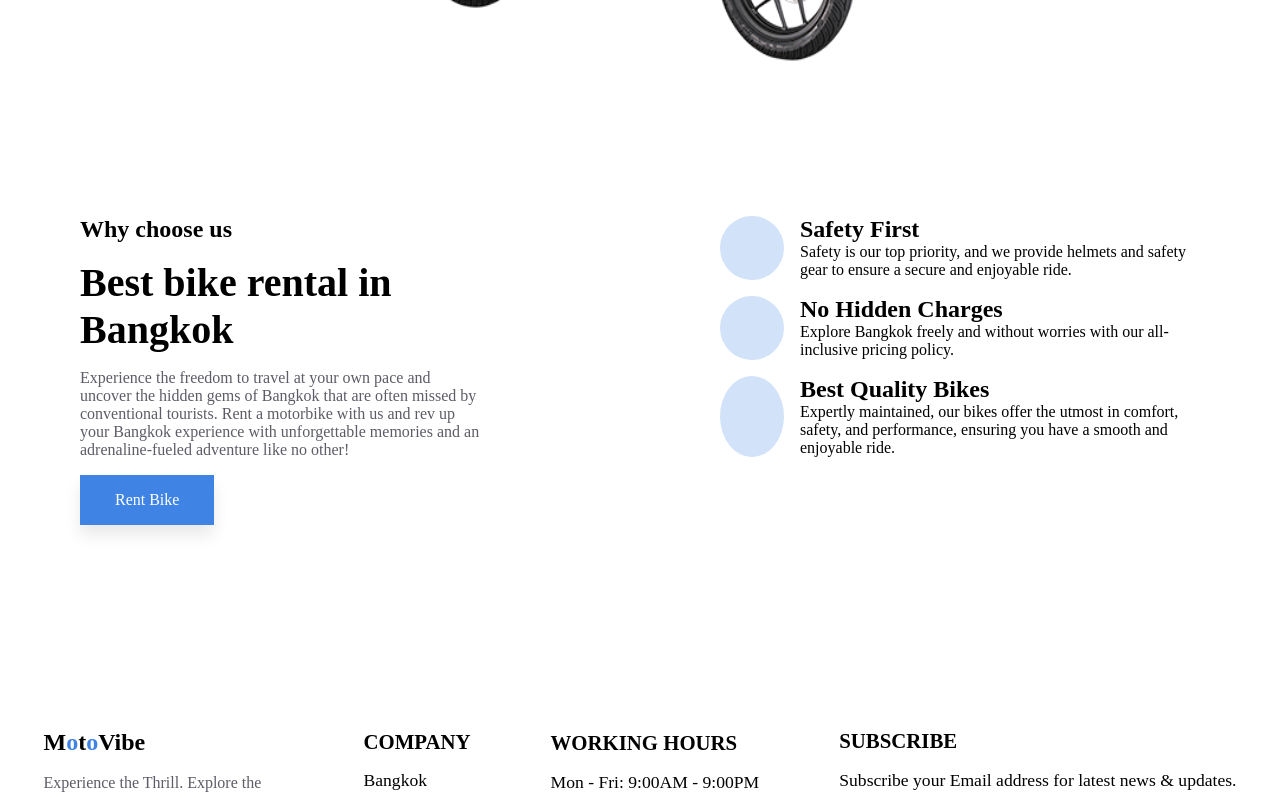
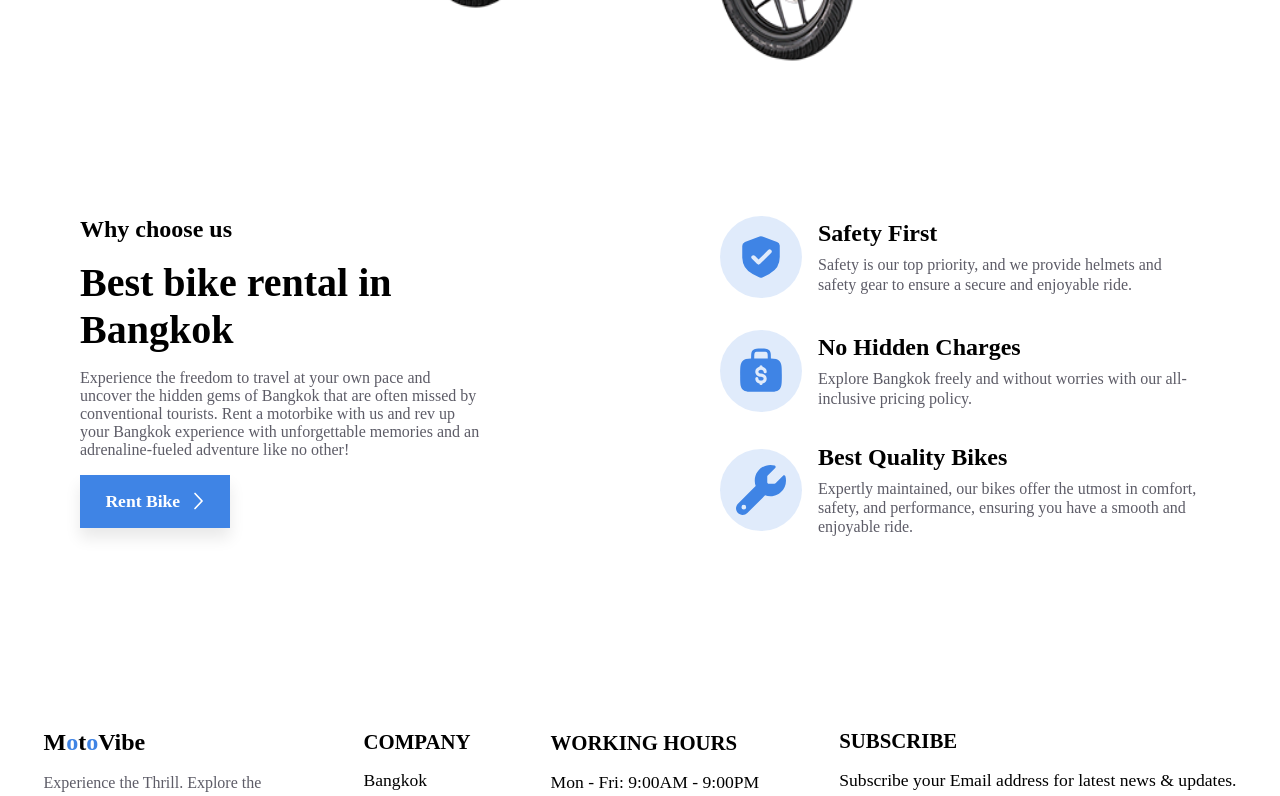
Before and after one commit to OnigiriKing/moto-vibe, a React (Create React App) app: page / in a window 1280 px wide. Shown: the part 2304-3100 px from the top of the page. Built offline with nearby package versions, Linux system fonts and the light colour scheme.

Commit message:
ChooseUs ready

```diff
--- a/src/pages/homePage/components/ChooseUs.jsx
+++ b/src/pages/homePage/components/ChooseUs.jsx
@@ -1,4 +1,5 @@
-
+import { homeSvg } from "../../../svg/homeSvg";
+import { chooseUs } from "../../../svg/chooseUsSvg";
 
 export function ChooseUs() {
 
@@ -15,12 +16,12 @@ export function ChooseUs() {
               experience with unforgettable memories and an adrenaline-fueled
               adventure like no other!
             </p>
-            <a>Rent Bike</a>
+            <a href="#home-request">Rent Bike {homeSvg(20).arrow}</a>
           </div>
 
           <div className="choose-us-all-reasons">
             <div className="choose-us-reason">
-              <div></div>
+              <div>{chooseUs(50).safety}</div>
               <div>
                 <h2>Safety First</h2>
                 <p>
@@ -31,7 +32,7 @@ export function ChooseUs() {
             </div>
 
             <div className="choose-us-reason">
-              <div></div>
+              <div className="choose-us-des">{chooseUs(50).money}</div>
               <div>
                 <h2>No Hidden Charges</h2>
                 <p>
@@ -42,13 +43,13 @@ export function ChooseUs() {
             </div>
 
             <div className="choose-us-reason">
-              <div></div>
+              <div>{chooseUs(50).quality}</div>
               <div>
                 <h2>Best Quality Bikes</h2>
                 <p>
-                  Expertly maintained, our bikes offer
-                  the utmost in comfort, safety, and performance, ensuring you
-                  have a smooth and enjoyable ride.
+                  Expertly maintained, our bikes offer the utmost in comfort,
+                  safety, and performance, ensuring you have a smooth and
+                  enjoyable ride.
                 </p>
               </div>
             </div>
--- a/src/styles/global/_colors.scss
+++ b/src/styles/global/_colors.scss
@@ -1,6 +1,7 @@
 $primColor: #3f84e5;
 $primDark: #3776cd;
-$primLight: #3f84e53b;
+$primLight: #3f84e529;
+$primLightHover: #3f84e53b;
 
 $grayText: #5d5c67;
 $inputBg: #ececec;
--- a/src/styles/homePage/_homeStyle.scss
+++ b/src/styles/homePage/_homeStyle.scss
@@ -80,10 +80,6 @@
     @include button-style;
     background-color: #000;
     border: #000 2px solid;
-
-    path {
-      transition: all 0s;
-    }
 
     &:hover {
       color: #000;
@@ -220,7 +216,7 @@
     color: $primColor;
 
     &:hover {
-      background-color: $primLight;
+      background-color: $primLightHover;
       color: $primDark;
     }
   }
@@ -379,8 +375,13 @@
 
   a {
     @include button-style;
-    width: 6rem;
+    display: flex;
+    width: 7rem;
     text-align: center;
+    justify-content: center;
+    font-size: $h4-size;
+    gap: 0.3rem;
+    font-weight: 600;
   }
 }
 
@@ -388,22 +389,37 @@
   max-width: 30rem;
   display: flex;
   flex-direction: column;
-  gap: 1rem;
+  gap: 2rem;
 
   .choose-us-reason {
     display: flex;
     gap: 1rem;
-
+    align-items: center;
 
     div:nth-child(1) {
+      display: flex;
+      align-items: center;
+      justify-content: center;
       border-radius: 50%;
-      padding: 2rem;
+      padding: 1rem;
       background-color: $primLight;
       color: $primColor;
+
+      &:hover {
+        background-color: $primLightHover;
+        color: $primDark;
+      }
     }
 
     h2 {
-    font-size: $h2-size;
+      font-size: $h2-size;
+      margin-bottom: .5rem;
+    }
+
+    p{
+      color: $grayText;
+      line-height: 1.2rem;
+    }
   }
-  }
+
 }
--- /dev/null
+++ b/src/svg/chooseUsSvg.jsx
@@ -0,0 +1,50 @@
+export function chooseUs(width) {
+    const svg = {
+      safety: (
+        <svg
+          xmlns="http://www.w3.org/2000/svg"
+          width={width}
+          height={width}
+          viewBox="0 0 24 24"
+        >
+          <g fill="none" fill-rule="evenodd">
+            <path d="M24 0v24H0V0h24ZM12.593 23.258l-.011.002l-.071.035l-.02.004l-.014-.004l-.071-.035c-.01-.004-.019-.001-.024.005l-.004.01l-.017.428l.005.02l.01.013l.104.074l.015.004l.012-.004l.104-.074l.012-.016l.004-.017l-.017-.427c-.002-.01-.009-.017-.017-.018Zm.265-.113l-.013.002l-.185.093l-.01.01l-.003.011l.018.43l.005.012l.008.007l.201.093c.012.004.023 0 .029-.008l.004-.014l-.034-.614c-.003-.012-.01-.02-.02-.022Zm-.715.002a.023.023 0 0 0-.027.006l-.006.014l-.034.614c0 .012.007.02.017.024l.015-.002l.201-.093l.01-.008l.004-.011l.017-.43l-.003-.012l-.01-.01l-.184-.092Z" />
+            <path
+              fill="currentColor"
+              d="M11.298 2.195a2 2 0 0 1 1.232-.055l.172.055l7 2.625a2 2 0 0 1 1.291 1.708l.007.165v5.363a9 9 0 0 1-4.709 7.911l-.266.139l-3.354 1.677a1.5 1.5 0 0 1-1.198.062l-.144-.062l-3.354-1.677a9 9 0 0 1-4.97-7.75l-.005-.3V6.693a2 2 0 0 1 1.145-1.808l.153-.065l7-2.625Zm4.135 6.434l-4.598 4.598l-1.768-1.768a1 1 0 0 0-1.414 1.415l2.404 2.404a1.1 1.1 0 0 0 1.556 0l5.234-5.235a1 1 0 1 0-1.414-1.414Z"
+            />
+          </g>
+        </svg>
+      ),
+      money: (
+        <svg
+          xmlns="http://www.w3.org/2000/svg"
+          width={width}
+          height={width}
+          viewBox="0 0 24 24"
+        >
+          <path
+            fill="currentColor"
+            fill-rule="evenodd"
+            d="M12.052 1.25h-.104c-.899 0-1.648 0-2.242.08c-.628.084-1.195.27-1.65.725c-.456.456-.642 1.023-.726 1.65c-.057.427-.074 1.446-.078 2.32c-2.022.067-3.237.303-4.08 1.147C2 8.343 2 10.229 2 14c0 3.771 0 5.657 1.172 6.828C4.343 22 6.229 22 10 22h4c3.771 0 5.657 0 6.828-1.172C22 19.657 22 17.771 22 14c0-3.771 0-5.657-1.172-6.828c-.843-.844-2.058-1.08-4.08-1.146c-.004-.875-.02-1.894-.078-2.32c-.084-.628-.27-1.195-.726-1.65c-.455-.456-1.022-.642-1.65-.726c-.594-.08-1.344-.08-2.242-.08Zm3.196 4.752c-.005-.847-.019-1.758-.064-2.097c-.063-.461-.17-.659-.3-.789c-.13-.13-.328-.237-.79-.3c-.482-.064-1.13-.066-2.094-.066s-1.612.002-2.095.067c-.461.062-.659.169-.789.3c-.13.13-.237.327-.3.788c-.045.34-.06 1.25-.064 2.097C9.143 6 9.56 6 10 6h4c.441 0 .857 0 1.248.002ZM12 9.25a.75.75 0 0 1 .75.75v.01c1.089.274 2 1.133 2 2.323a.75.75 0 0 1-1.5 0c0-.384-.426-.916-1.25-.916c-.824 0-1.25.532-1.25.916s.426.917 1.25.917c1.385 0 2.75.96 2.75 2.417c0 1.19-.911 2.048-2 2.323V18a.75.75 0 0 1-1.5 0v-.01c-1.089-.274-2-1.133-2-2.323a.75.75 0 0 1 1.5 0c0 .384.426.916 1.25.916c.824 0 1.25-.532 1.25-.916s-.426-.917-1.25-.917c-1.385 0-2.75-.96-2.75-2.417c0-1.19.911-2.049 2-2.323V10a.75.75 0 0 1 .75-.75Z"
+            clip-rule="evenodd"
+          />
+        </svg>
+      ),
+      quality: (
+        <svg
+          xmlns="http://www.w3.org/2000/svg"
+          width={width}
+          height={width}
+          viewBox="0 0 512 512"
+        >
+          <path
+            fill="currentColor"
+            d="M352 320c88.4 0 160-71.6 160-160c0-15.3-2.2-30.1-6.2-44.2c-3.1-10.8-16.4-13.2-24.3-5.3l-76.8 76.8c-3 3-7.1 4.7-11.3 4.7H336c-8.8 0-16-7.2-16-16v-57.4c0-4.2 1.7-8.3 4.7-11.3l76.8-76.8c7.9-7.9 5.4-21.2-5.3-24.3C382.1 2.2 367.3 0 352 0c-88.4 0-160 71.6-160 160c0 19.1 3.4 37.5 9.5 54.5L19.9 396.1C7.2 408.8 0 426.1 0 444.1C0 481.6 30.4 512 67.9 512c18 0 35.3-7.2 48-19.9l181.6-181.6c17 6.2 35.4 9.5 54.5 9.5zM80 408a24 24 0 1 1 0 48a24 24 0 1 1 0-48z"
+          />
+        </svg>
+      ),
+    };
+
+    return svg;
+}
```
Also changed, not shown: src/styles/global/_settings.scss (+8 -0 lines), src/dist/style.css, 1 other file (tests, documents, lock files or other folders).
